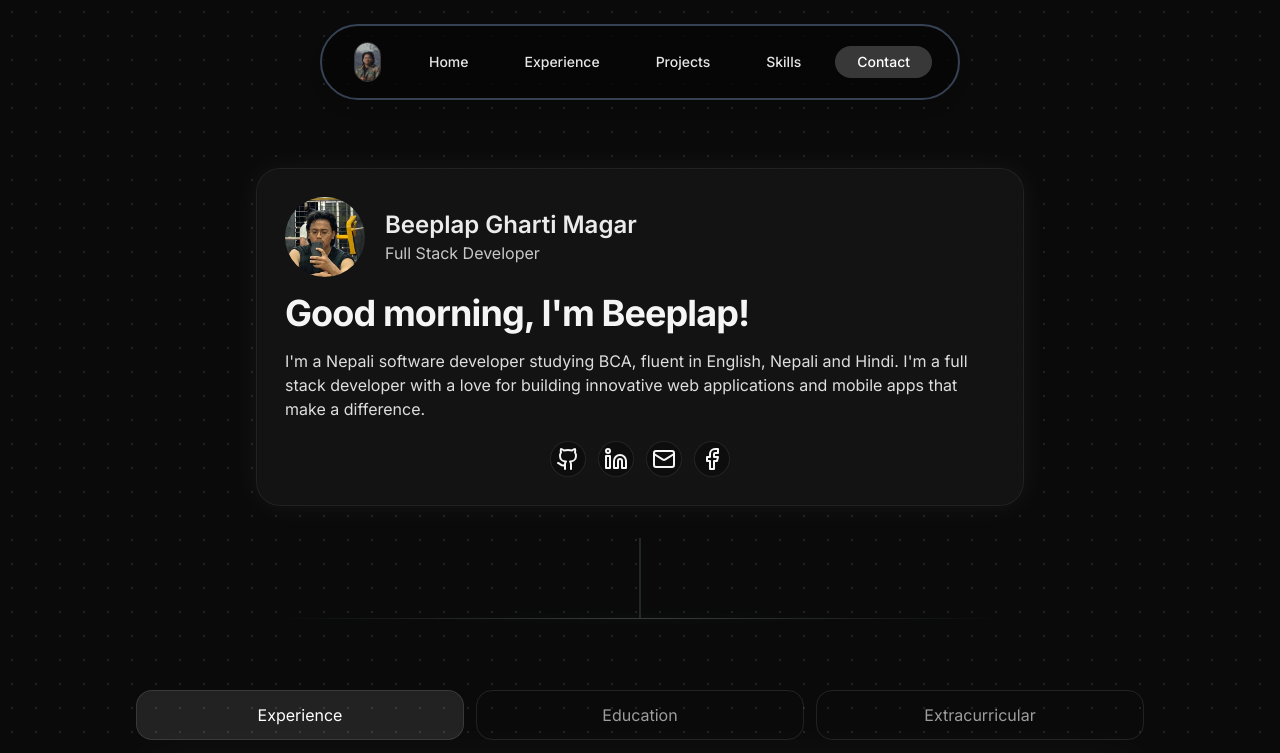
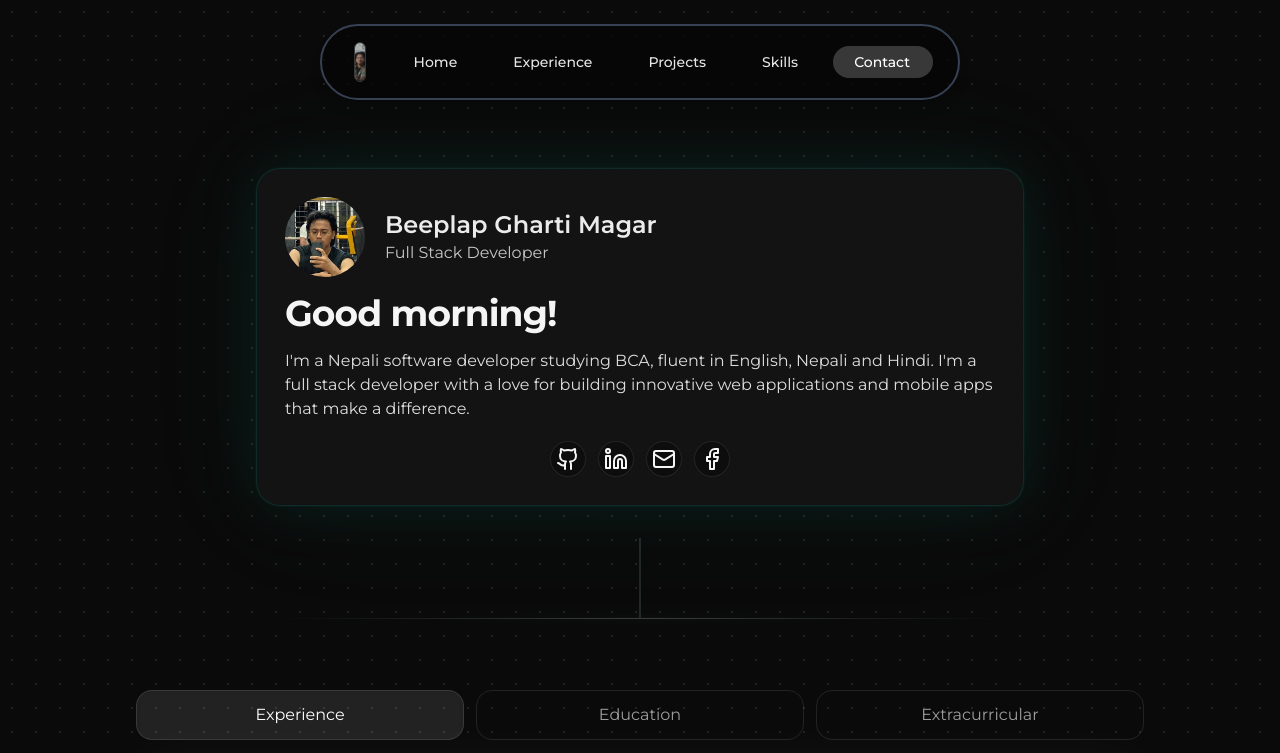
Before and after one commit to Beeplap/My-portfolio, a React (Vite) app: page / in a window 1280 px wide. Shown: the top 753 px of the page. Built offline with nearby package versions, Linux system fonts and the light colour scheme; the HTML template or start-up script is replaced by a standard one.

Commit message:
update: text font to Montserrat, sans-serif

```diff
--- a/index.html
+++ b/index.html
@@ -30,7 +30,7 @@
     <link rel="preconnect" href="https://fonts.googleapis.com" />
     <link rel="preconnect" href="https://fonts.gstatic.com" crossorigin />
     <link
-      href="https://fonts.googleapis.com/css2?family=Inter:wght@300;400;500;600;700&display=swap"
+      href="https://fonts.googleapis.com/css2?family=Montserrat:wght@300;400;500;600;700;800&display=swap"
       rel="stylesheet"
     />
     <!-- Icons and PWA -->
--- a/src/components/Hero.tsx
+++ b/src/components/Hero.tsx
@@ -23,7 +23,7 @@ const Hero = () => {
   return (
     <section id="home" className="px-4 py-6 md:py-6 scroll-mt-36">
       <div className="max-w-3xl mx-auto">
-        <div className="rounded-3xl border border-border/60 bg-card/60 backdrop-blur-sm shadow-[0_0_30px_hsl(var(--primary)/0.06)] p-5 md:p-7">
+        <div className="rounded-3xl border border-[hsl(172_100%_30%_/0.2)] bg-card/60 backdrop-blur-sm shadow-[0_0_0_1px_hsl(172_100%_30%_/0.05),0_0_60px_hsl(172_100%_30%_/0.12),0_0_120px_hsl(172_100%_30%_/0.08)] p-5 md:p-7">
           <div className="flex flex-col cursor-default gap-4">
             <div className="flex items-center gap-4 md:gap-5">
               <img
@@ -38,7 +38,7 @@ const Hero = () => {
             </div>
 
             <h1 className="text-2xl md:text-4xl font-bold tracking-tight">
-              {getGreeting()}, I'm Beeplap!
+              {getGreeting()}!
             </h1>
 
             <p className="text-sm md:text-base text-foreground/90 leading-relaxed max-w-3xl">
--- a/tailwind.config.ts
+++ b/tailwind.config.ts
@@ -14,7 +14,7 @@ export default {
     },
     extend: {
       fontFamily: {
-        inter: ['Inter', 'sans-serif'],
+        inter: ['Montserrat', 'sans-serif'],
       },
       colors: {
         border: "hsl(var(--border))",
```
